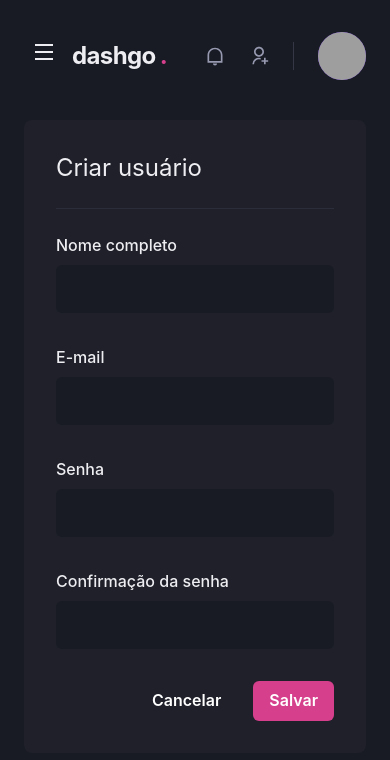
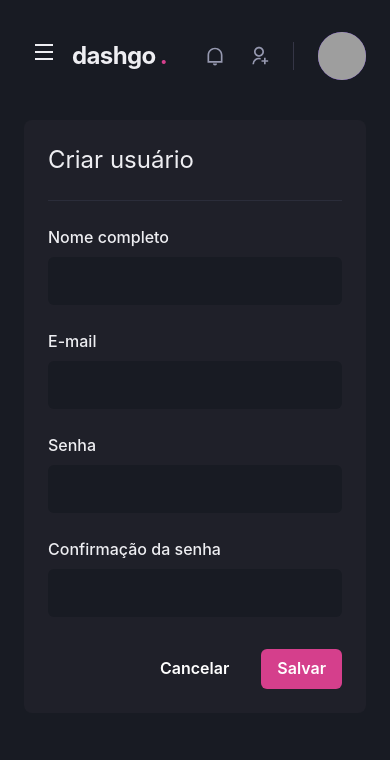
Before and after one commit to LeoCPeres/dashgo, a Next.js app: page /users/create in a window 390 px wide. Shown: the top 760 px of the page. Built offline with nearby package versions, Linux system fonts and the light colour scheme; grey boxes are pictures that could not be loaded.

Commit message:
UserCreate responsivo

```diff
--- a/src/pages/users/create.tsx
+++ b/src/pages/users/create.tsx
@@ -19,20 +19,20 @@ export default function CreateUser() {
       <Flex w="100%" my="6" maxWidth={1480} mx="auto" px="6">
         <Sidebar />
 
-        <Box flex="1" borderRadius="8" bg="gray.800" p="8">
+        <Box flex="1" borderRadius="8" bg="gray.800" p={["6", "8"]}>
           <Heading size="lg" fontWeight="normal">
             Criar usuário
           </Heading>
 
           <Divider my="6" borderColor="gray.700" />
 
-          <VStack spacing="8">
-            <SimpleGrid minChildWidth={240} spacing="8" w="100%">
+          <VStack spacing={["6", "8"]}>
+            <SimpleGrid minChildWidth={240} spacing={["6", "8"]} w="100%">
               <Input name="name" label="Nome completo" />
               <Input name="email" type="email" label="E-mail" />
             </SimpleGrid>
 
-            <SimpleGrid minChildWidth={240} spacing="8" w="100%">
+            <SimpleGrid minChildWidth={240} spacing={["6", "8"]} w="100%">
               <Input name="password" type="password" label="Senha" />
               <Input
                 name="password_confirmation"
```
